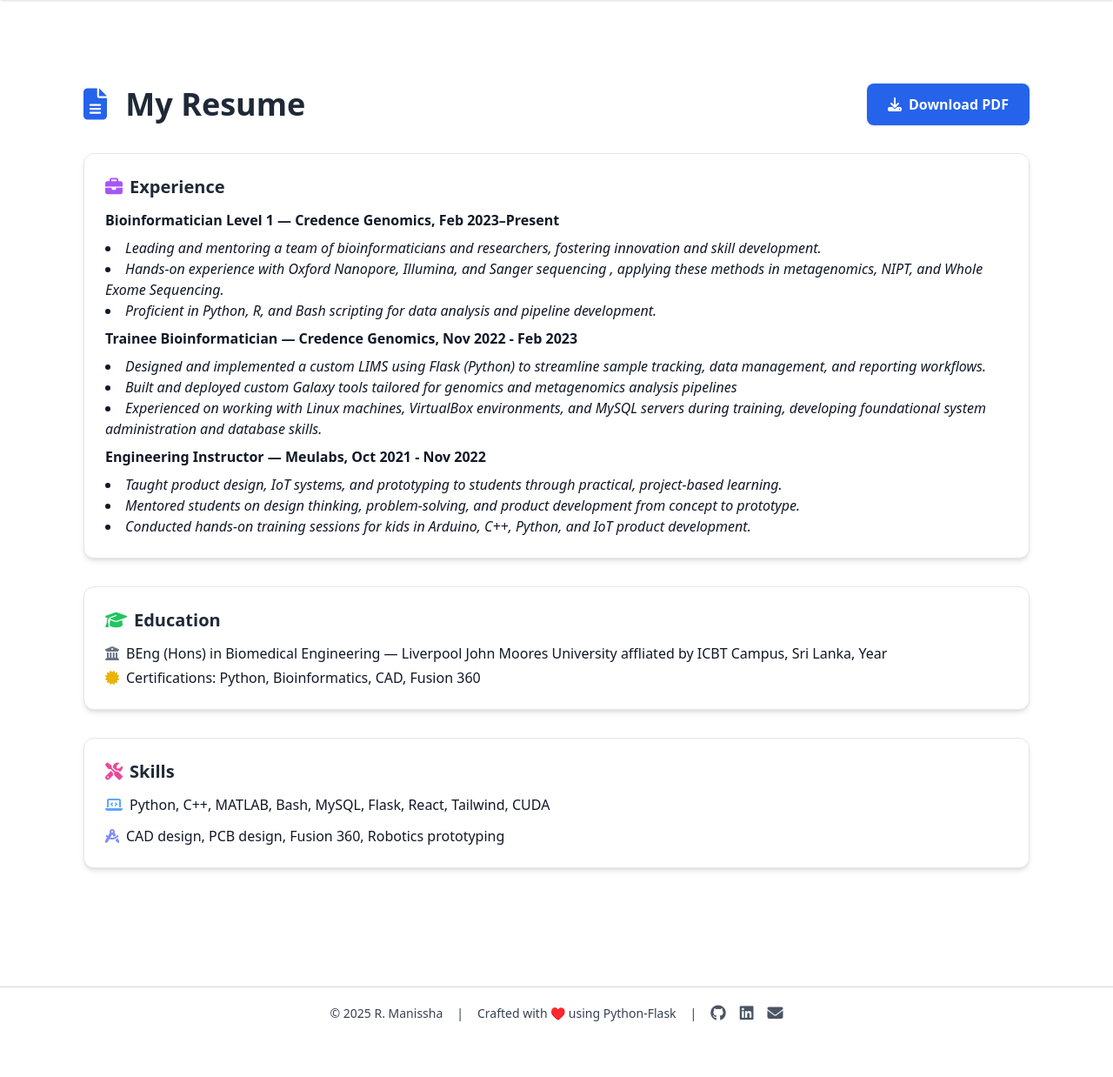
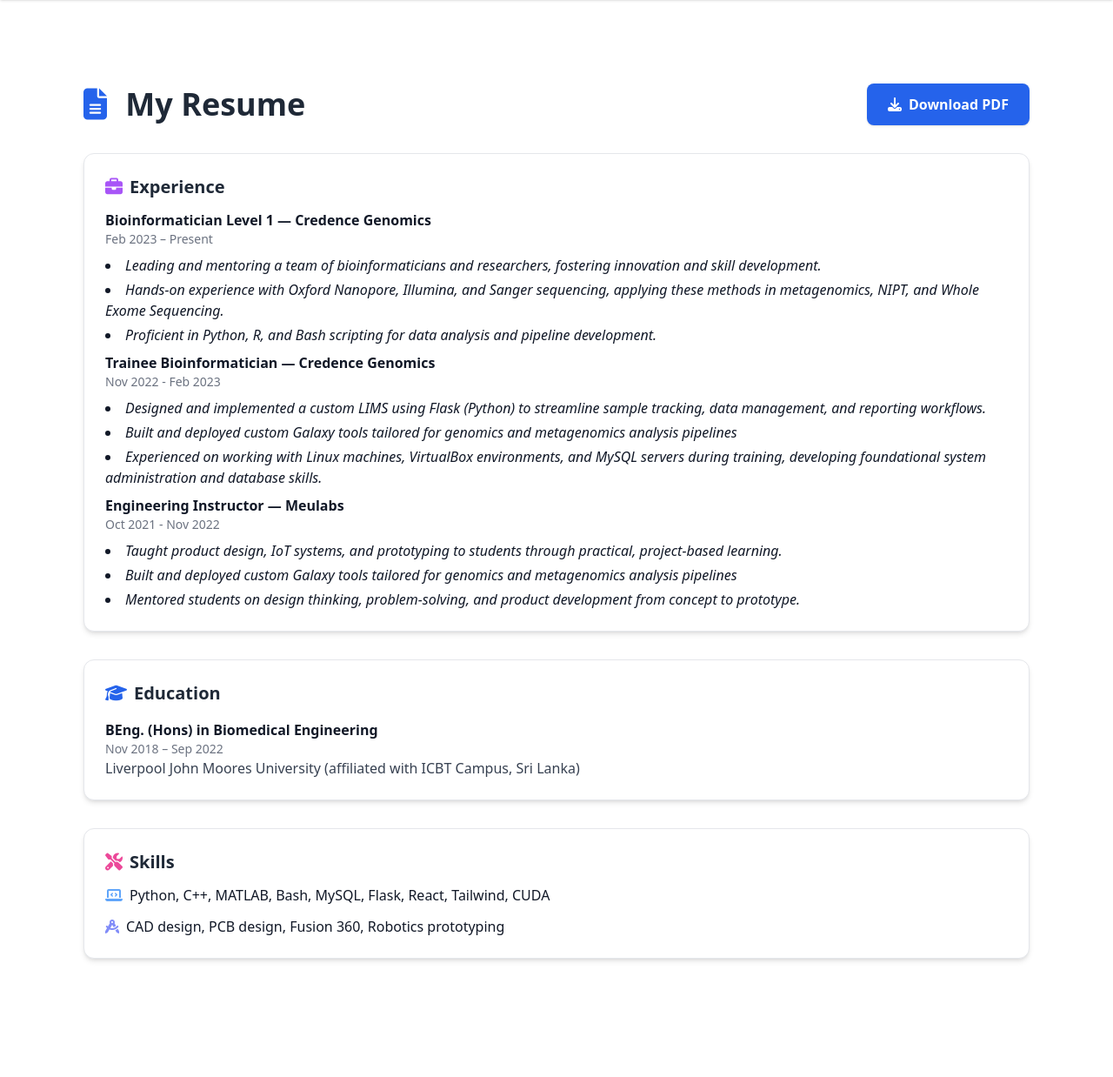
Before and after one commit to rmanissha8/portfolio-python-flask, a Flask app: page /about in a window 1280 px wide. Shown: the part 76-1314 px from the top of the page at 87% size. Before the commit the page ends 1250 px from the top, so only its background shows below. Run offline with Flask 3, Linux system fonts and the light colour scheme; some libraries are stand-ins or nearby versions.

Commit message:
Updated reume page

```diff
--- a/src/templates/about.html
+++ b/src/templates/about.html
@@ -22,84 +22,79 @@
       <i class="fas fa-briefcase text-purple-500"></i> Experience
     </h2>
     <ul class="list-inside space-y-2">
-      <li class="flex items-center gap-2">
-        <b>Bioinformatician Level 1 — Credence Genomics, Feb 2023–Present</b>
-      </li>
-          <ul class="list-disc list-inside">
+      <li class="mb-2">
+        <div class="flex flex-col">
+          <b>Bioinformatician Level 1 — Credence Genomics</b>
+          <p class="text-sm text-gray-500 dark:text-gray-400">Feb 2023 – Present</p>
+        </div>
+        <ul class="list-disc list-inside mt-2 space-y-1">
           <li>
             <i>Leading and mentoring a team of bioinformaticians and researchers, fostering innovation and skill development.</i>
           </li>
           <li>
-              <i>Hands-on experience with Oxford Nanopore, Illumina, and Sanger sequencing , applying these methods in metagenomics,
-                NIPT, and Whole Exome Sequencing.
-              </i>
+            <i>Hands-on experience with Oxford Nanopore, Illumina, and Sanger sequencing, applying these methods in metagenomics,
+              NIPT, and Whole Exome Sequencing.</i>
           </li>
           <li>
-              <i>Proficient in Python, R, and Bash scripting for data analysis and pipeline development.
-              </i>
+            <i>Proficient in Python, R, and Bash scripting for data analysis and pipeline development.</i>
+          </li>
+        </ul>
       </li>
 
-          </ul>
-
-      <li class="flex items-center gap-2">
-        <b>Trainee Bioinformatician — Credence Genomics, Nov 2022 - Feb 2023</b>
-      </li>
-          <ul class="list-disc list-inside">
+        <div class="flex flex-col">
+          <b>Trainee Bioinformatician — Credence Genomics</b>
+          <p class="text-sm text-gray-500 dark:text-gray-400">Nov 2022 - Feb 2023</p>
+        </div>
+        <ul class="list-disc list-inside mt-2 space-y-1">
           <li>
-              <i>Designed and implemented a custom LIMS using Flask (Python) to streamline sample tracking, data management, and reporting
-                  workflows.</i>
+            <i>Designed and implemented a custom LIMS using Flask (Python) to streamline sample tracking, data management, and reporting workflows.</i>
           </li>
           <li>
-              <i>Built and deployed custom Galaxy tools tailored for genomics and metagenomics analysis pipelines
-              </i>
+            <i>Built and deployed custom Galaxy tools tailored for genomics and metagenomics analysis pipelines</i>
           </li>
           <li>
-              <i>Experienced on working with Linux machines, VirtualBox environments, and MySQL servers during training, developing
-                  foundational system administration and database skills.
-              </i>
+            <i>Experienced on working with Linux machines, VirtualBox environments, and MySQL servers during training, developing foundational system administration and database skills.</i>
+          </li>
+        </ul>
       </li>
 
-          </ul>
 
-
-      <li class="flex items-center gap-2">
-        <b>Engineering Instructor — Meulabs, Oct 2021 - Nov 2022</b>
       </li>
-          <ul class="list-disc list-inside">
+        <div class="flex flex-col">
+          <b> Engineering Instructor — Meulabs</b>
+          <p class="text-sm text-gray-500 dark:text-gray-400">Oct 2021 - Nov 2022</p>
+        </div>
+        <ul class="list-disc list-inside mt-2 space-y-1">
           <li>
             <i>Taught product design, IoT systems, and prototyping to students through practical, project-based learning.</i>
           </li>
           <li>
-              <i>
-                  Mentored students on design thinking, problem-solving, and product development from concept to prototype.
-              </i>
+            <i>Built and deployed custom Galaxy tools tailored for genomics and metagenomics analysis pipelines</i>
           </li>
           <li>
-              <i>
-                    Conducted hands-on training sessions for kids in Arduino, C++, Python, and IoT product development.
-              </i>
+            <i>Mentored students on design thinking, problem-solving, and product development from concept to prototype.</i>
+          </li>
+        </ul>
       </li>
 
-          </ul>
       </ul>
   </div>
 
 
   <!-- Education -->
-  <div class="bg-white dark:bg-gray-800 p-6 rounded-xl shadow-md border border-gray-200 dark:border-gray-700 space-y-3">
+    <div class="bg-white dark:bg-gray-800 p-6 rounded-xl shadow-md border border-gray-200 dark:border-gray-700 space-y-4">
       <h2 class="text-xl font-semibold text-gray-800 dark:text-gray-100 flex items-center gap-2">
-      <i class="fas fa-graduation-cap text-green-500"></i> Education
+        <i class="fas fa-graduation-cap text-blue-600 dark:text-blue-400"></i>
+        Education
       </h2>
-    <ul class="list-inside space-y-1">
-      <li class="flex items-center gap-2">
-        <i class="fas fa-university text-gray-500"></i>
-        BEng (Hons) in Biomedical Engineering — Liverpool John Moores University affliated by ICBT Campus, Sri Lanka, Year
-      </li>
-      <li class="flex items-center gap-2">
-        <i class="fas fa-certificate text-yellow-500"></i>
-        Certifications: Python, Bioinformatics, CAD, Fusion 360
-      </li>
-    </ul>
+
+      <div class="flex flex-col mb-4">
+        <b>BEng. (Hons) in Biomedical Engineering</b>
+        <p class="text-sm text-gray-500 dark:text-gray-400">Nov 2018 – Sep 2022</p>
+        <p class="text-gray-700 dark:text-gray-300">
+          Liverpool John Moores University (affiliated with ICBT Campus, Sri Lanka)
+        </p>
+      </div>
     </div>
 
 
```
Lines whose indentation alone changed are shown as unchanged.
